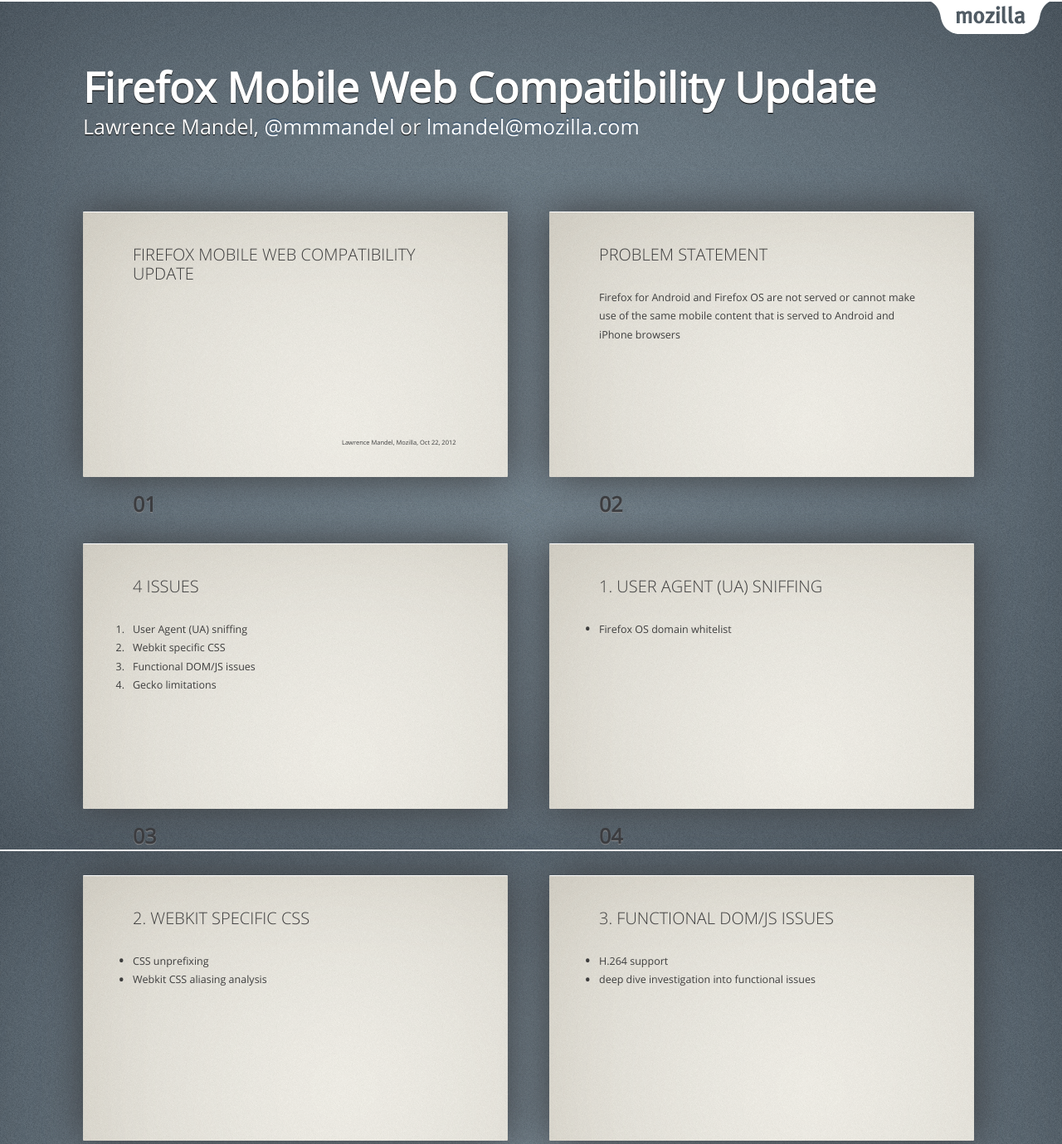
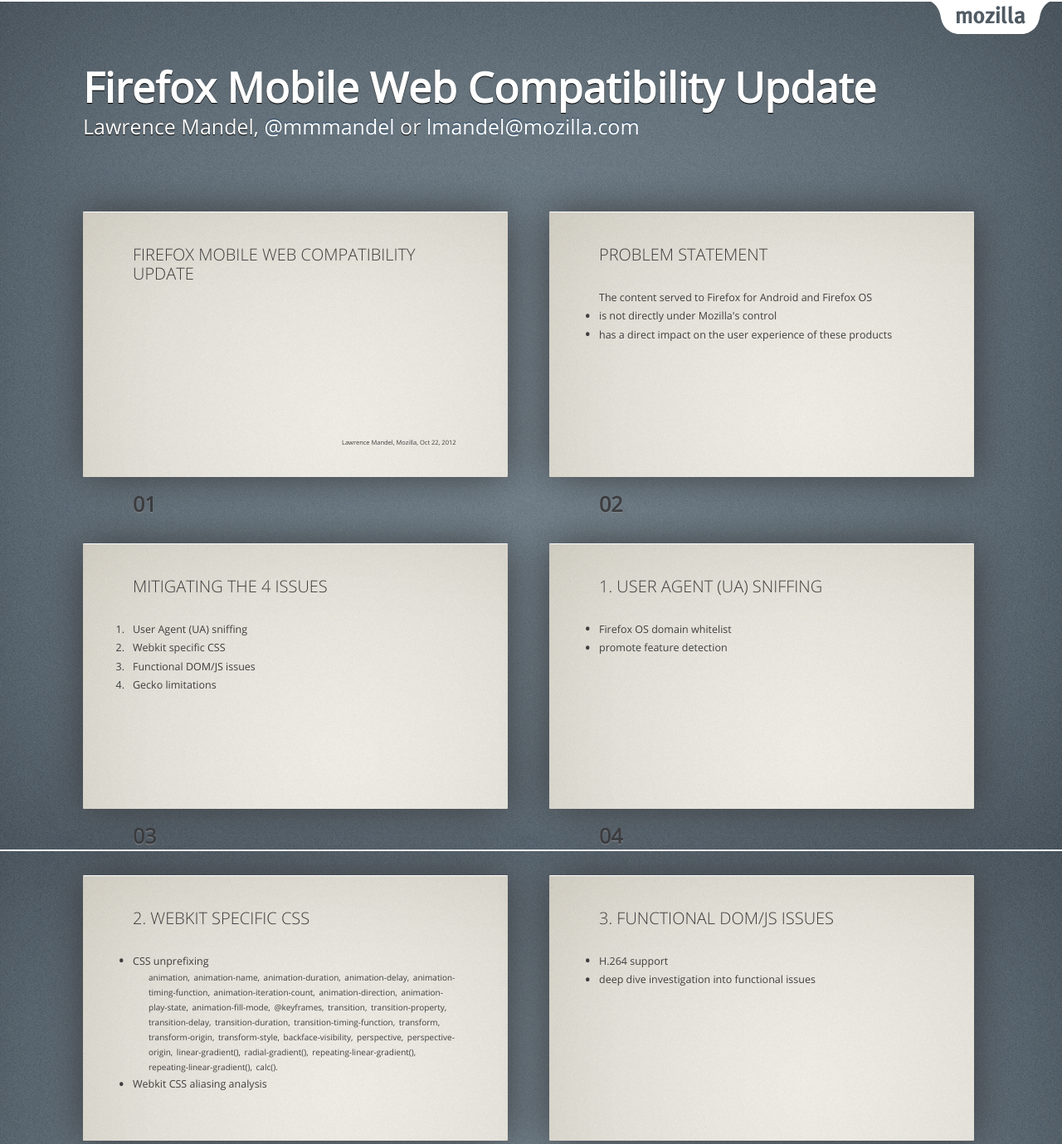
Before and after one commit to lmandel/webcompatupdatepres, a plain HTML site: page index.html in a window 1280 px wide. Shown: the top 1379 px of the page at 83% size. Drawn offline with Linux system fonts and the light colour scheme.

Commit message:
Updated edit of presentation.

```diff
--- a/index.html
+++ b/index.html
@@ -16,7 +16,18 @@
   <meta name="viewport" content="width=1274, user-scalable=no">
   <link rel="stylesheet" href="themes/mozilla/styles/style.css">
   <style type="text/css">
-    /* Add your own styles here */
+      .small {
+          font-size: 20px;
+      }
+      ul.inner li::before {
+          content:'\2022';
+      }
+      .inner li {
+          opacity: 0;
+      }
+      .spacer {
+          margin-top:50px;
+      }
   </style>
 </head>
 <body class="list">
@@ -51,7 +62,12 @@
       <header>
         <h2>Problem statement</h2>
       </header>
-      <div>Firefox for Android and Firefox OS are not served or cannot make use of the same mobile content that is served to Android and iPhone browsers</div>
+      <div>The content served to Firefox for Android and Firefox OS</div>
+      <ul class="inner">
+        <li class="active">is not directly under Mozilla's control</li>
+        <li class="active">has a direct impact on the user experience of these products</li>
+        <li class="spacer">is Webkit based - works well in Safari and Chrome</li>
+      </ul>
       <footer class="notes">
       </footer>
     </section>
@@ -60,7 +76,7 @@
   <div id="issues" class="slide"><div>
     <section>
       <header>
-        <h2>4 issues</h2>
+        <h2>Mitigating the 4 issues</h2>
       </header>
       <ol>
         <li>User Agent (UA) sniffing</li>
@@ -80,6 +96,7 @@
       </header>
       <ul>
         <li>Firefox OS domain whitelist</li>
+        <li>promote feature detection</li>
       </ul>
       <footer class="notes">
       </footer>
@@ -92,7 +109,37 @@
         <h2>2. Webkit specific CSS</h2>
       </header>
       <ul>
-        <li>CSS unprefixing</li>
+        <li>
+          CSS unprefixing
+          <ul class="inline small">
+            <li>animation</li>
+            <li>animation-name</li>
+            <li>animation-duration</li>
+            <li>animation-delay</li>
+            <li>animation-timing-function</li>
+            <li>animation-iteration-count</li>
+            <li>animation-direction</li>
+            <li>animation-play-state</li>
+            <li>animation-fill-mode</li>
+            <li>@keyframes</li>
+            <li>transition</li>
+            <li>transition-property</li>
+            <li>transition-delay</li>
+            <li>transition-duration</li>
+            <li>transition-timing-function</li>
+            <li>transform</li>
+            <li>transform-origin</li>
+            <li>transform-style</li>
+            <li>backface-visibility</li>
+            <li>perspective</li>
+            <li>perspective-origin</li>
+            <li>linear-gradient()</li>
+            <li>radial-gradient()</li>
+            <li>repeating-linear-gradient()</li>
+            <li>repeating-linear-gradient()</li>
+            <li>calc()</li>
+          </ul>
+        </li>
         <li>Webkit CSS aliasing analysis</li>
       </ul>
       <footer class="notes">
@@ -123,6 +170,7 @@
       <ul>
         <li>layout performance issues</li>
         <li>getUserMedia()</li>
+        <li>H.264 Advanced Video Coding (AVC) profile support</li>
         <li>other...</li>
       </ul>
       <footer class="notes">
@@ -218,7 +266,7 @@
       </header>
       <img src="pictures/smartphone-large.png" class="right"
            alt="Firefox for Android">
-      <p>Tomorrow (Tues) 12pm PT in Holodeck</p>
+      <p>Tomorrow (Tues) 12pm PT in 10 forward</p>
       <p>Come test, report bugs, and have lunch!</p>
       <footer class="notes">
       </footer>
```
